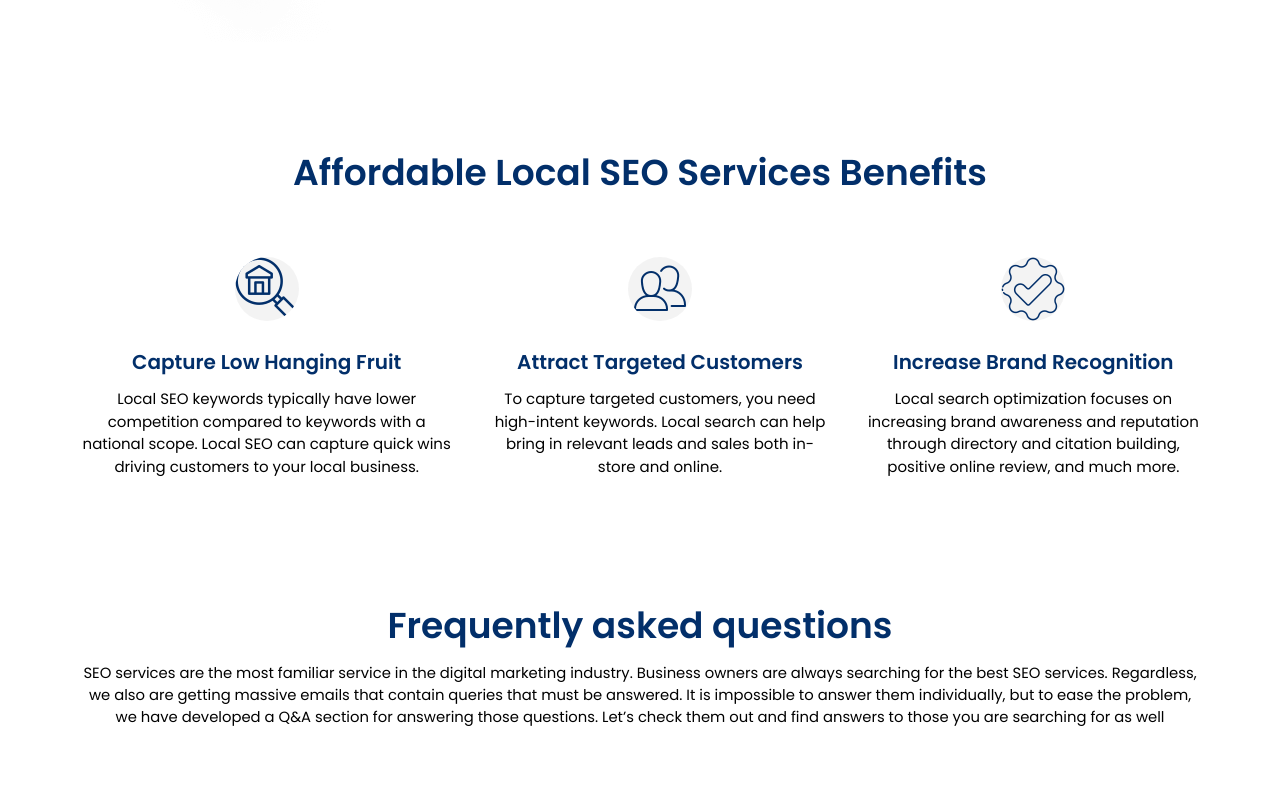
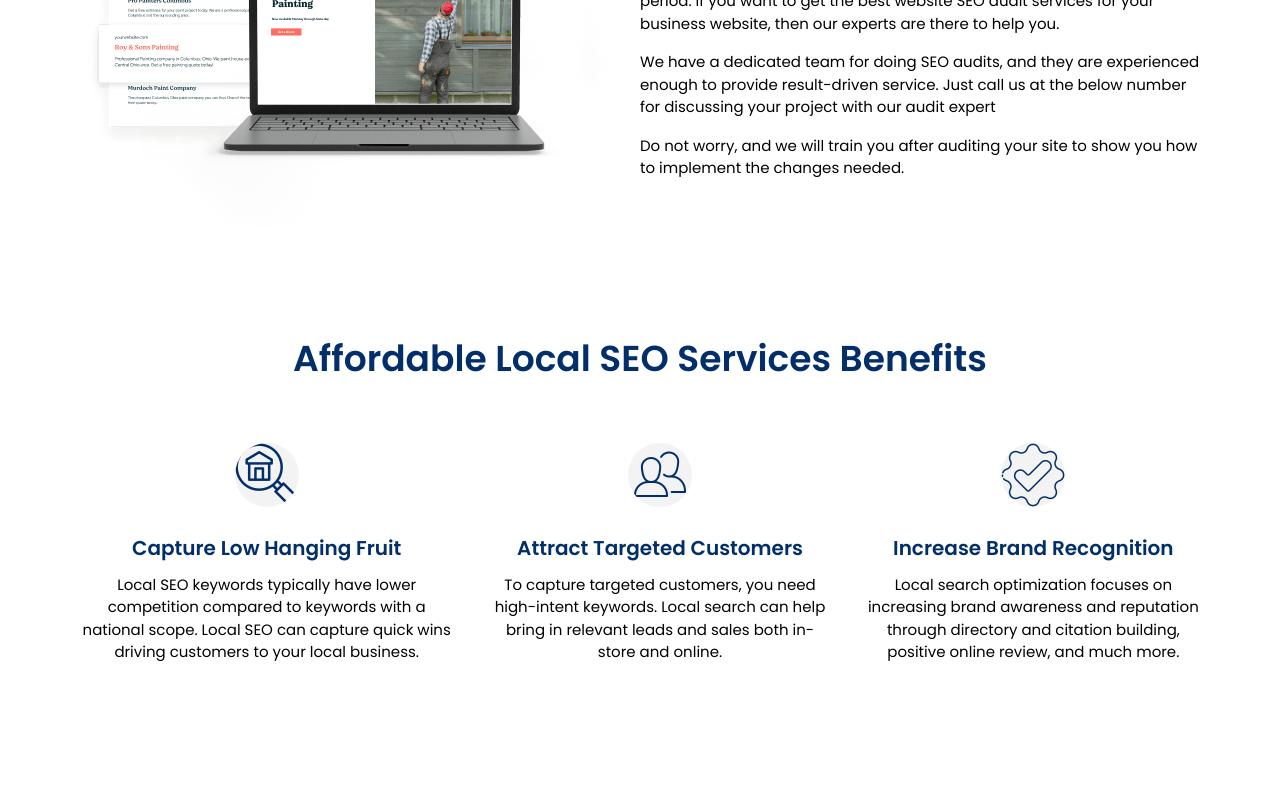
Before and after one commit to alamincoders/vonixu, a Next.js app: page /seoAuditService in a window 1280 px wide. Shown: the part 1600-2394 px from the top of the page. Built offline with nearby package versions, Linux system fonts and the light colour scheme; a small style sheet from the web is missing.

Commit message:
SeoAuditService content done

```diff
--- a/components/SEO/SeoAuditService.jsx
+++ b/components/SEO/SeoAuditService.jsx
@@ -14,11 +14,13 @@ import ServiceFAQ from "../ServicesComponents/ServiceFAQ";
 const SeoAuditService = () => {
   return (
     <>
-      <Banner title="VISER SEO Services: Rank on Search Engine & Drive Organic Traffic to Your Website" />
+      <Banner title="Tailored to Find What Your Website Need to Improve" />
       <SeoFormBanner
-        title="Affordable Local SEO"
-        p="Manta has ranked millions of local businesses in the top 10 of Google for over 20 years with our affordable local SEO services. We help businesses get found by a large local audience to increase both leads and sales. Learn how our local  SEO services can help you find new customers today!"
-        img={bImg}
+        title="Our SEO Audit Service Delivers In-Depth Report for Solving Critical Problems that's Holding Back Your Website's Performance."
+        p1="SEO is more than important nowadays to acquire potential customers from search engines where people are searching for the services they need. No matter what, if you want to get limitless opportunities for our business, then optimizing your website for the right kind of SEO is a must. Well, having a website for your business is not a unique thing nowadays. It is a familiar way of reaching out to customers through online marketing. However, running that website can lead you to several issues that must be solved by website SEO audit experts."
+        p2="SEO audit consists of running an in-depth analysis of different elements of SEO, including on-page SEO, off-page SEO, analyzing backlink profile, internal backlink profile, etc. Technical SEO audit service at Vonixu will run an in-depth check-up to find out all the internal errors that are slowing down your website.  Our experts will also look into so many technical issues like redirections, SSL integration, etc.
+"
+        p3="In addition to that, technical issues like error-404, canonical issues, errors in internal files. Check out our service plan and features to see the problems our service will get you."
       />
       <OverPercent
         title1="Over 50%"
@@ -30,10 +32,14 @@ const SeoAuditService = () => {
       />
       <WhatSEO
         img={seo}
-        title="What is Affordable Local SEO?"
-        p1="Local SEO, also referred to as local search, is a marketing strategy aimed to get your website seen in the top 10 organic positions on Google  when customers near you search for your products online."
-        p2=" Like traditional SEO, it focuses on increasing search engine rankings, but focuses on local keywords. There are two places to do this—Local Map Pack and Google SERPs (search engine results page)."
-        p3=" Local SEO is essential for achieving strong brand awareness in local communities. It can help businesses find potential customers and increase their book of business."
+        title="Why Should You Choose Us?"
+        p1="Vonixu a full-service digital marketing agency providing website SEO audit service for more than a decade now. We have served thousands of small businesses, local businesses, and multinational companies in our service period. If you want to get the best website SEO audit services for your business website, then our experts are there to help you."
+        p2="
+
+We have a dedicated team for doing SEO audits, and they are experienced enough to provide result-driven service. Just call us at the below number for discussing your project with our audit expert
+"
+        p3="Do not worry, and we will train you after auditing your site to show you how to implement the changes needed.
+"
       />
       <SEOBenefits
         title1="Affordable Local SEO Services Benefits "
@@ -45,30 +51,28 @@ const SeoAuditService = () => {
         p3=" Local search optimization focuses on increasing brand awareness and reputation through directory and citation building, positive online  review, and much more."
       />{" "}
       <ServiceFAQ
-        que1=""
-        que2=""
-        que3=""
-        que4=""
-        que5=""
-        que6=""
-        que7=""
-        que8=""
-        que9=""
-        que10=""
-        que11=""
-        que12=""
-        ans1=""
-        ans2=""
-        ans3=""
-        ans4=""
-        ans5=""
-        ans6=""
-        ans7=""
-        ans8=""
-        ans9=""
-        ans10=""
-        ans11=""
-        ans12=""
+        p="Many customers are sending us queries they need answers through emails. You should know that we care about the queries you send us because we are a client-oriented service provider. However, it is difficult for us to answer all the questions individually, so we decided to answer them here all at once. Check below the Q&A section to find answers to the most asked queries about our SEO audit service."
+        que1="Why Do I Need An SEO Audit Service?"
+        que2="What Does Your Website SEO Audit Service Will Cover?"
+        que3="How Much Does a Website Audit Service Cost?"
+        que4="How Much Time will It Take to Implement SEO Audit On My Website?"
+        que5="What Type of Site SEO Audit Services are There?"
+        que6="What Makes Your SEO Site Audit Service Different?"
+        que7="Can You provide a Free Quote for SEO Audit Service?"
+        que8="Do You Provide Any Reports After Auditing My Site?"
+        que9="How Often Should I Audit My Website?"
+        que10="Do You Require Special Access to My Website?"
+        ans1="There is a particular purpose of doing an SEO audit on every site you have. An SEO audit will let you find out why your site is not ranking on search engines, or visitors are bouncing back after visiting your site"
+        ans2="Our complete website audit service will cover every element present on your website. That includes on-site analysis, internal & external link profile analysis, off-page SEO analysis, in-depth content analysis, etc. Remember, the details we will cover can be different from other providers, but you will find our service as the most useful and detailed."
+        ans3="It depends on how in-depth the analysis you are getting. Our auditing service goes the maximum depth to find out issues lagging your website from ranking higher on the search engine. Check out our packages to get an affordable site audit service that you can afford. If you want a customized package, then our experts can help you. Contact us using a form or call us."
+        ans4="The required time for auditing any site depends on the size of your website, including pages, posts, internal files, etc. As we have said that our experts typically run deep analysis on your site, so you may see that our time limits vary with other providers."
+        ans5="At Vonixu, we have different site audit services that you can get for your site. Each service has its own features and technical insiders. Here’s the list of them, Full Site SEO Audit Service, On-page SEO Audit Service, Website Backlink Audit Service, Technical SEO Audit Service, Whole site Content Audit Service, Competition Audit Service, Website Backlink Audit Service"
+        ans6="Our website audit service is different in terms of in-depth detailing, reporting, customer support, service environment, etc. We will go further deep into your site to identify issues and their sources. We will include everything we find that needs a solution to improve rankings on the search engines and improve user experience."
+        ans7="Yes, if you want to see what you will get after choosing our service, then surely we will give you a free quote. All you need is to send us your URL through an email to get a free quote from us. We will send you a hand-made quote with all the details you need to know about our service.
+"
+        ans8="Yes, we will provide the ultimate detailed report that you can implement on your site easily. Our report will contain instructions that will help you learn through step by step guide on how to implement solutions to those issues that lags your site’s performance."
+        ans9="Well, the standard frequency is twice a year. It can vary based on your site’s performance. If you find out that your site has suddenly stopped performing or decreasing the visitors, get help from experts. Remember, your site is yours’ it may not match other sites, so you need to treat your site whenever you face difficulties in performance."
+        ans10="No, we do not need any access to your website, but we need your site link to run the audit. Your site URL is safe with us because we value our clients’ privacy the most. We will run the audit externally using our advanced tools, and our experts will dedicatedly work on your project and report to you whenever you need it."
       />
     </>
   );
--- a/components/SEO/SeoService.jsx
+++ b/components/SEO/SeoService.jsx
@@ -52,6 +52,13 @@ Call us at the given no. or fill up the form and send us your requirement. One o
         p3=" Local search optimization focuses on increasing brand awareness and reputation through directory and citation building, positive online  review, and much more."
       />{" "}
       <ServiceFAQ
+        p=" SEO services are the most familiar service in the digital marketing
+          industry. Business owners are always searching for the best SEO
+          services. Regardless, we also are getting massive emails that contain
+          queries that must be answered. It is impossible to answer them
+          individually, but to ease the problem, we have developed a Q&A section
+          for answering those questions. Let’s check them out and find answers
+          to those you are searching for as well"
         que1="What is a Vonixu SEO Service?"
         que2="Is There a Minimum Term Contract?"
         que3="Will You Do Keyword Research for My Website?"
--- a/components/ServicesComponents/ServiceFAQ.jsx
+++ b/components/ServicesComponents/ServiceFAQ.jsx
@@ -1,6 +1,7 @@
 import React from "react";
 
 const ServiceFAQ = ({
+  p,
 que1,
 que2,
 que3,
@@ -33,13 +34,7 @@ ans12
           Frequently asked questions
         </h1>
         <p className="mt-4 text-center text-[14.8px] " >
-          SEO services are the most familiar service in the digital marketing
-          industry. Business owners are always searching for the best SEO
-          services. Regardless, we also are getting massive emails that contain
-          queries that must be answered. It is impossible to answer them
-          individually, but to ease the problem, we have developed a Q&A section
-          for answering those questions. Let’s check them out and find answers
-          to those you are searching for as well
+         {p}
         </p>
 
         <div class="grid grid-cols-1 gap-8 mt-8 lg:mt-16  md:grid-cols-2">
```
